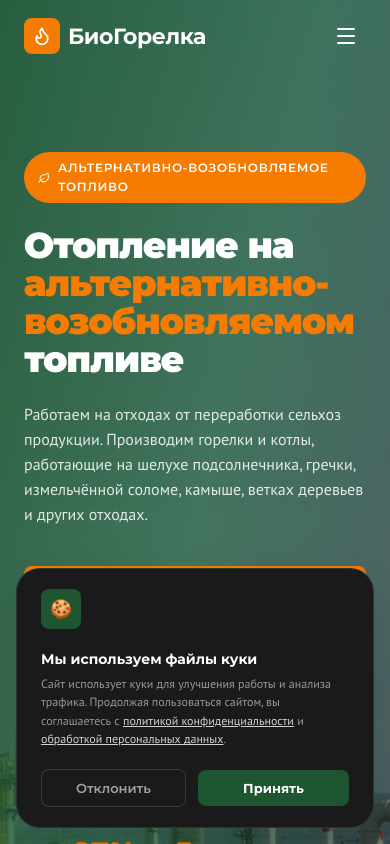
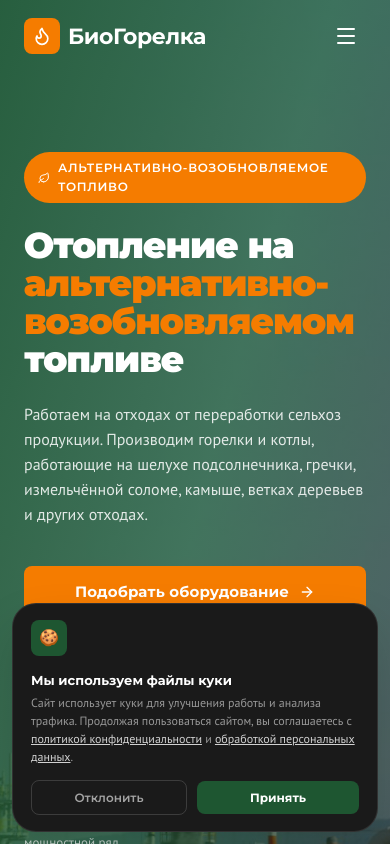
Before and after one commit to LeBWa219/eco-teplo, a React (Vite) app: page / in a window 390 px wide. Shown: the top 844 px of the page. Built offline with nearby package versions, Linux system fonts and the light colour scheme.

Commit message:
adaptive fix

```diff
--- a/src/components/CookieBanner.css
+++ b/src/components/CookieBanner.css
@@ -4,10 +4,14 @@
   left: 0;
   right: 0;
   z-index: 50;
-  padding: 16px;
+  padding: 12px;
   pointer-events: none;
 }
-@media (min-width: 640px) { .cookie-banner { padding: 24px; } }
+@media (min-width: 640px) {
+  .cookie-banner {
+    padding: 24px;
+  }
+}
 
 .cookie-banner-inner {
   max-width: 900px;
@@ -16,25 +20,39 @@
   border: 1px solid rgba(255, 255, 255, 0.1);
   border-radius: var(--radius-xl);
   box-shadow: var(--shadow-xl);
-  padding: 20px 24px;
+  padding: 16px 18px;
   display: flex;
   flex-direction: column;
   align-items: flex-start;
-  gap: 20px;
+  gap: 14px;
   pointer-events: auto;
 }
-@media (min-width: 640px) { .cookie-banner-inner { flex-direction: row; align-items: center; } }
+@media (min-width: 640px) {
+  .cookie-banner-inner {
+    flex-direction: row;
+    align-items: center;
+    padding: 20px 24px;
+    gap: 20px;
+  }
+}
 
 .cookie-icon {
-  width: 40px;
-  height: 40px;
+  width: 36px;
+  height: 36px;
   border-radius: var(--radius);
   background: var(--green);
   display: flex;
   align-items: center;
   justify-content: center;
   flex-shrink: 0;
-  font-size: 18px;
+  font-size: 16px;
+}
+@media (min-width: 640px) {
+  .cookie-icon {
+    width: 40px;
+    height: 40px;
+    font-size: 18px;
+  }
 }
 .cookie-text {
   flex: 1;
@@ -44,52 +62,70 @@
   color: #fff;
   font-family: var(--font-head);
   font-weight: 700;
-  font-size: 14px;
+  font-size: 13px;
   margin-bottom: 4px;
 }
 .cookie-desc {
   color: rgba(255, 255, 255, 0.55);
   font-family: var(--font-body);
   font-size: 12px;
-  line-height: 1.55;
+  line-height: 1.5;
 }
-.cookie-desc a { color: rgba(255, 255, 255, 0.80); text-decoration: underline; }
-.cookie-desc a:hover { color: #fff; }
+.cookie-desc a {
+  color: rgba(255, 255, 255, 0.8);
+  text-decoration: underline;
+}
+.cookie-desc a:hover {
+  color: #fff;
+}
 
 .cookie-actions {
   display: flex;
   align-items: center;
-  gap: 12px;
+  gap: 10px;
   flex-shrink: 0;
   width: 100%;
 }
-@media (min-width: 640px) { .cookie-actions { width: auto; } }
+@media (min-width: 640px) {
+  .cookie-actions {
+    width: auto;
+  }
+}
 .cookie-decline {
   flex: 1;
-  padding: 10px 16px;
+  padding: 9px 14px;
   border-radius: var(--radius);
-  color: rgba(255, 255, 255, 0.60);
+  color: rgba(255, 255, 255, 0.6);
   font-family: var(--font-head);
   font-weight: 600;
-  font-size: 13px;
+  font-size: 12px;
   border: 1px solid rgba(255, 255, 255, 0.15);
   background: none;
-  transition: all .2s ease;
+  transition: all 0.2s ease;
 }
 .cookie-decline:hover {
   color: #fff;
-  border-color: rgba(255, 255, 255, 0.30);
+  border-color: rgba(255, 255, 255, 0.3);
 }
 .cookie-accept {
   flex: 1;
-  padding: 10px 20px;
+  padding: 9px 18px;
   border-radius: var(--radius);
   background: var(--green);
   color: #fff;
   font-family: var(--font-head);
   font-weight: 700;
-  font-size: 13px;
-  transition: filter .2s ease;
+  font-size: 12px;
+  transition: filter 0.2s ease;
 }
-.cookie-accept:hover { filter: brightness(1.1); }
-@media (min-width: 640px) { .cookie-decline, .cookie-accept { flex: none; } }
+.cookie-accept:hover {
+  filter: brightness(1.1);
+}
+@media (min-width: 640px) {
+  .cookie-decline,
+  .cookie-accept {
+    flex: none;
+    padding: 10px 20px;
+    font-size: 13px;
+  }
+}
--- a/src/components/Hero.css
+++ b/src/components/Hero.css
@@ -16,7 +16,12 @@
 .hero-overlay {
   position: absolute;
   inset: 0;
-  background: linear-gradient(105deg, rgba(30,86,49,0.92) 0%, rgba(30,86,49,0.75) 50%, rgba(0,0,0,0.55) 100%);
+  background: linear-gradient(
+    105deg,
+    rgba(30, 86, 49, 0.92) 0%,
+    rgba(30, 86, 49, 0.75) 50%,
+    rgba(0, 0, 0, 0.55) 100%
+  );
 }
 .hero-inner {
   position: relative;
@@ -51,7 +56,9 @@
   margin-bottom: 24px;
   max-width: 820px;
 }
-.hero-title-accent { color: var(--orange); }
+.hero-title-accent {
+  color: var(--orange);
+}
 .hero-subtitle {
   color: rgba(255, 255, 255, 0.85);
   font-family: var(--font-body);
@@ -65,7 +72,11 @@
   flex-direction: column;
   gap: 16px;
 }
-@media (min-width: 640px) { .hero-actions { flex-direction: row; } }
+@media (min-width: 640px) {
+  .hero-actions {
+    flex-direction: row;
+  }
+}
 
 .hero-stats {
   margin-top: 56px;
@@ -81,10 +92,33 @@
   line-height: 1;
 }
 .hero-stat-label {
-  color: rgba(255, 255, 255, 0.70);
+  color: rgba(255, 255, 255, 0.7);
   font-family: var(--font-body);
   font-size: 14px;
   margin-top: 4px;
+}
+
+/* На маленьких экранах: статы в 2 колонки, чтобы не вылезали за край */
+@media (max-width: 480px) {
+  .hero-stats {
+    display: grid;
+    grid-template-columns: 1fr 1fr;
+    gap: 24px 20px;
+    margin-top: 40px;
+  }
+  .hero-stat-value {
+    font-size: 24px;
+  }
+  .hero-stat-label {
+    font-size: 13px;
+  }
+  /* Стат "50–700 кВт" слишком длинный — растягиваем на 2 колонки */
+  .hero-stats > div:nth-child(2) {
+    grid-column: 1 / -1;
+  }
+  .hero-stats > div:nth-child(2) .hero-stat-value {
+    font-size: 28px;
+  }
 }
 
 .hero-wave {
@@ -96,4 +130,8 @@
   height: 48px;
   pointer-events: none;
 }
-@media (min-width: 640px) { .hero-wave { height: 64px; } }
+@media (min-width: 640px) {
+  .hero-wave {
+    height: 64px;
+  }
+}
--- a/src/index.css
+++ b/src/index.css
@@ -1,5 +1,5 @@
 /* ═══════════════════════════════════════════════════════════════════════════
-   БиоГорелка — design system
+   ЭкоТепло — design system
    Palette: GREEN #1E5631, ORANGE #F57C00, light theme
    Fonts: Montserrat (headings), PT Sans (body)
 ═══════════════════════════════════════════════════════════════════════════ */
@@ -56,6 +56,23 @@ body {
   line-height: 1.55;
   -webkit-font-smoothing: antialiased;
   -moz-osx-font-smoothing: grayscale;
+  overflow-x: hidden; /* защита от случайного горизонтального скролла */
+  overflow-wrap: break-word; /* длинные кириллические слова переносятся */
+  word-break: break-word;
+}
+
+/* Чтобы любые заголовки тоже переносили длинные слова */
+h1,
+h2,
+h3,
+h4,
+h5,
+h6,
+p,
+span,
+a,
+li {
+  overflow-wrap: break-word;
 }
 
 a {
@@ -108,6 +125,42 @@ section {
 @media (max-width: 720px) {
   section {
     padding: 56px 0;
+  }
+}
+@media (max-width: 380px) {
+  section {
+    padding: 44px 0;
+  }
+}
+
+/* Уменьшаем хедер-заголовки секций на мобильных для компактности */
+@media (max-width: 720px) {
+  .section-head {
+    margin-bottom: 40px;
+  }
+  .section-head h2 {
+    font-size: clamp(24px, 6vw, 32px);
+  }
+  .section-head p {
+    font-size: 15px;
+  }
+}
+@media (max-width: 380px) {
+  .section-head {
+    margin-bottom: 32px;
+  }
+}
+
+/* Кнопки на мобильных — побольше площадь нажатия */
+@media (max-width: 720px) {
+  .btn {
+    padding: 14px 22px;
+    font-size: 14px;
+  }
+  .btn-lg {
+    padding: 15px 24px;
+    font-size: 15px;
+    width: 100%;
   }
 }
 
```
